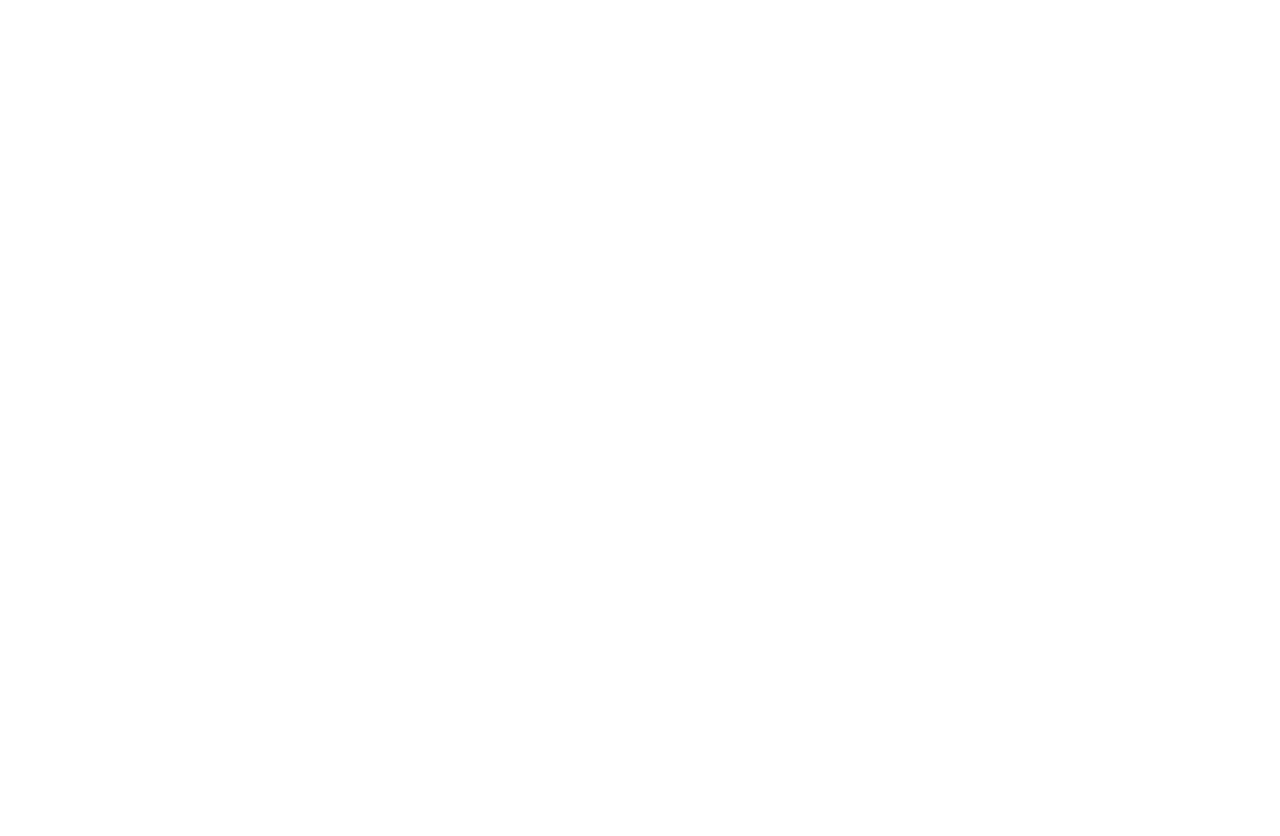
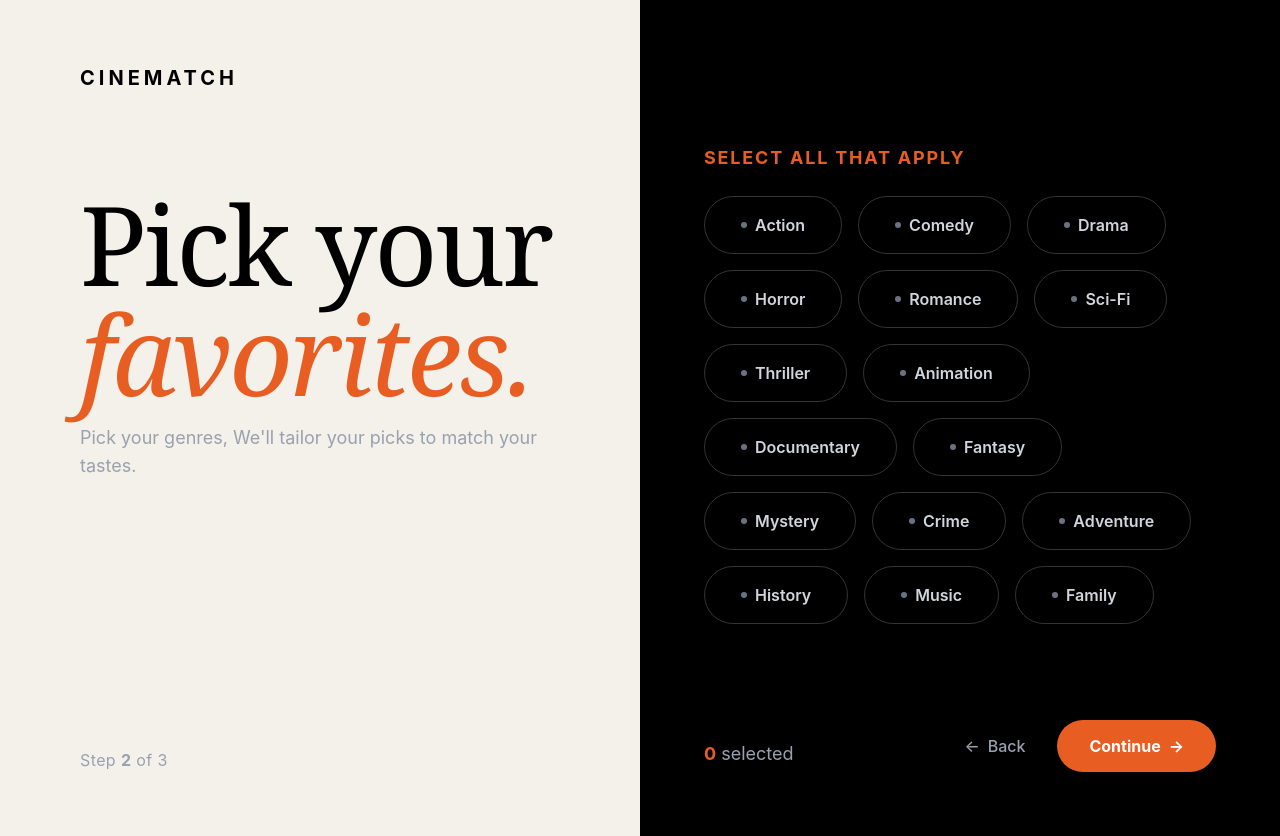
Before and after one commit to SquidDre/cinematch-frontend-web, a React (Vite) app: page /genres in a window 1280 px wide. Before the commit this address had no page. Before the commit the page ends 800 px from the top, so only its background shows below. Built offline with nearby package versions, Linux system fonts and the light colour scheme.

Commit message:
Added 'handleContinue' to call 'genres.tsx' changed from 'favorites.tsx', adding the genres to user.favGenres

```diff
--- a/src/App.tsx
+++ b/src/App.tsx
@@ -1,12 +1,12 @@
-import{ BrowserRouter, Routes, Route, Navigate} from 'react-router-dom'
+import{ BrowserRouter, Routes, Route} from 'react-router-dom'
 import Services from './pages/signup/services'
-import Favorites from './pages/signup/favorites'
 import Home from './pages/splash'
 import Create from './pages/signup/create'
 import Login from  './pages/login'
 import Rating from './pages/signup/rating'
 import ForgotPassword from "./pages/forgot-password.tsx";
 import Verify from './pages/signup/verify'
+import Genres from './pages/signup/genres.tsx'
 
 function App() {
   return (
@@ -19,7 +19,7 @@ function App() {
         <Route path="/forgot-password" element={<ForgotPassword />} />
         <Route path="/rating" element={<Rating />} />
         <Route path="/services" element={<Services />} />
-        <Route path="/favorites" element={<Favorites />} />
+        <Route path="/genres" element={<Genres />} />
 
       </Routes>
     </BrowserRouter>
--- a/src/pages/signup/favorites.tsx
+++ b/src/pages/signup/genres.tsx
@@ -12,15 +12,70 @@ const CinematchScreen: React.FC = () => {
 
   // Added <number[]> to strictly type the array of selected indices
   const [selected, setSelected] = useState<number[]>([]);
+  const [error, setError] = useState('');
+  const [isLoading, setIsLoading] = useState(false);
 
   // Added type annotation for the index parameter
-  const toggleService = (index: number): void => {
+  const toggleGenre = (index: number): void => {
     if (selected.includes(index)) {
       setSelected(selected.filter((i) => i !== index));
     } else {
       setSelected([...selected, index]);
     }
   };
+
+  const handleContinue = async () => {
+    if (selected.length === 0) {
+      alert('Please select at least one streaming service to continue.');
+      return
+    }
+
+    const selectedGenres = selected.map(index => genreList[index]);
+
+    setIsLoading(true);
+    setError('');
+
+    try {
+      const storedUser = localStorage.getItem("user");
+
+      if (!storedUser) {
+        setError('No user data found. Please sign in again.');
+        setIsLoading(false);
+        return;
+      }
+
+      const payload = {
+        favGenres: selectedGenres
+      };
+
+      const user = JSON.parse(storedUser);
+
+
+      const response = await fetch(`http://localhost:8080/api/users/${user._id}/genres`, {
+        method: 'PUT',
+        headers: {
+          'Content-Type': 'application/json'
+        },
+        body: JSON.stringify(payload)
+      });
+
+      if (!response.ok) {
+        throw new Error('Failed to save genres. Please try again.');
+      }
+
+      user.FavGenre = selectedGenres;
+      localStorage.setItem("user", JSON.stringify(user));
+
+      navigate('/rating');
+
+    } catch (error) {
+      console.error('Error occurred while saving user data:', error);
+      setError('An error occurred while saving your preferences. Please try again.');
+      setIsLoading(false);
+    }
+
+
+  }
 
   return (
     <div className="flex flex-col min-h-screen font-sans">
@@ -68,7 +123,7 @@ const CinematchScreen: React.FC = () => {
               return (
                 <button
                   key={index}
-                  onClick={() => toggleService(index)}
+                  onClick={() => toggleGenre(index)}
                   className={`flex items-center gap-2 py-4 px-9 rounded-full border cursor-pointer transition-all duration-200 ease-in-out
                     ${isSelected
                       ? 'border-[#E85D22] text-white bg-[#E85D22]/10'
@@ -92,7 +147,7 @@ const CinematchScreen: React.FC = () => {
               <button className="text-gray-400 hover:text-white transition-colors font-medium flex items-center gap-2 cursor-pointer" onClick={() => navigate('/services')}>
                 <span>&larr;</span> Back
               </button>
-              <button className="bg-[#E85D22] hover:bg-[#d04e1b] text-white px-8 py-3.5 rounded-full font-bold transition-colors flex items-center gap-2 cursor-pointer">
+              <button className="bg-[#E85D22] hover:bg-[#d04e1b] text-white px-8 py-3.5 rounded-full font-bold transition-colors flex items-center gap-2 cursor-pointer" onClick={() => handleContinue()}>
                 Continue <span>&rarr;</span>
               </button>
             </div>
--- a/src/pages/signup/services.tsx
+++ b/src/pages/signup/services.tsx
@@ -25,7 +25,7 @@ const CinematchScreen: React.FC = () => {
     }
   };
 
-  const handleContinue = () => {
+  const handleContinue = async () => {
     if (selected.length === 0) {
       alert('Please select at least one streaming service to continue.');
       return
@@ -52,13 +52,17 @@ const CinematchScreen: React.FC = () => {
       const user = JSON.parse(storedUser);
 
 
-      const response = fetch(`http://localhost:8080/api/users/${user._id}/services`, {
+      const response = await fetch(`http://localhost:8080/api/users/${user._id}/services`, {
         method: 'PUT',
         headers: {
           'Content-Type': 'application/json'
         },
         body: JSON.stringify(payload)
       });
+
+      if(!response.ok) {
+        throw new Error('Failed to save services. Please try again.');
+      }
 
       user.Services = selectedServices;
       localStorage.setItem("user", JSON.stringify(user));
```
